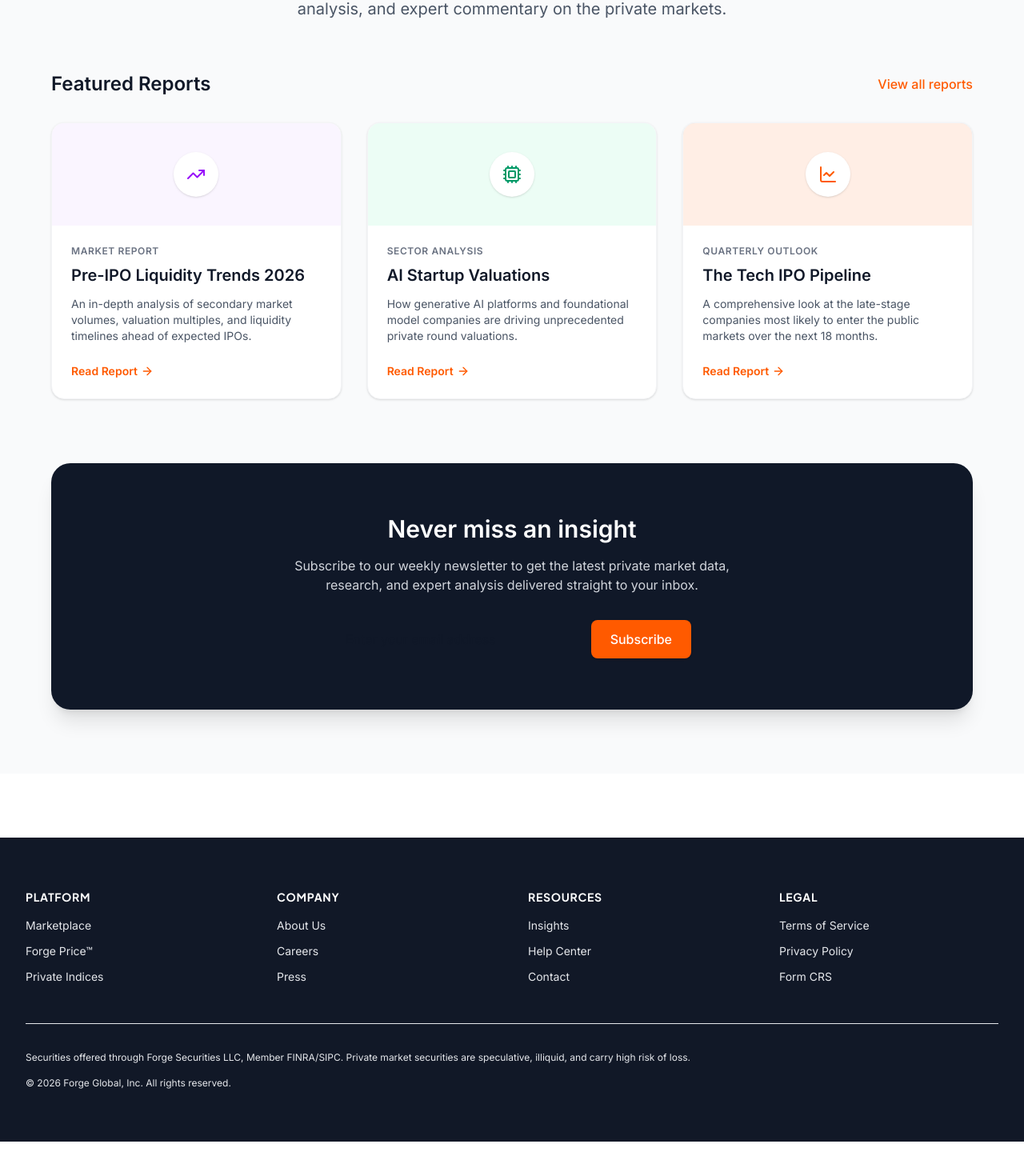
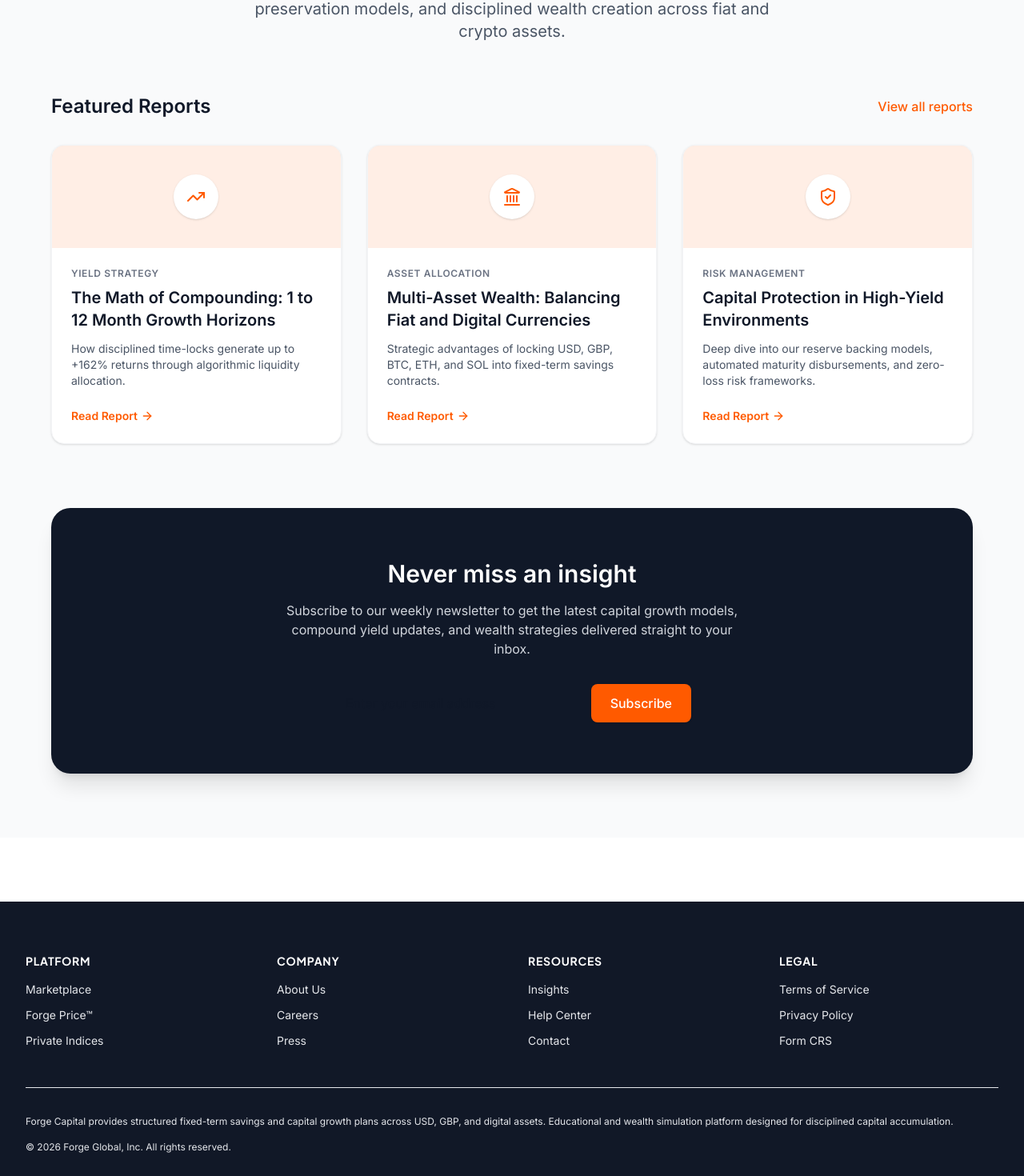
Before and after one commit to Michael-ozenua090/forgerinvest, a Next.js app: page /insights in a window 1280 px wide. Shown: the part 294-1764 px from the top of the page at 80% size. Before the commit the page ends 1721 px from the top, so only its background shows below. Built offline with nearby package versions, Linux system fonts and the light colour scheme.

Commit message:
polish(marketing): align all secondary pages, layout, and copy with High-Growth Savings & Capital Accumulation

```diff
--- a/src/app/(app)/kyc/page.tsx
+++ b/src/app/(app)/kyc/page.tsx
@@ -130,7 +130,7 @@ export default function KYCPage() {
           <CheckCircle2 size={24} className="shrink-0" />
           <div>
             <p className="font-bold text-sm">KYC Verification Submitted Successfully</p>
-            <p className="text-xs opacity-90">Your account is verified and you have full access to private market shares and funds.</p>
+            <p className="text-xs opacity-90">Your account is verified. You now have full clearance to withdraw matured capital and interest payouts.</p>
           </div>
         </div>
       )}
--- a/src/app/(marketing)/careers/page.tsx
+++ b/src/app/(marketing)/careers/page.tsx
@@ -8,8 +8,8 @@ export default function CareersPage() {
       icon: <DollarSign className="w-6 h-6 text-forge-orange" />
     },
     {
-      title: "Pre-IPO Equity Packages",
-      description: "Own a piece of the infrastructure you're building.",
+      title: "Performance & Growth Incentives",
+      description: "Earn profit-sharing and capital performance bonuses based on platform milestones.",
       icon: <Briefcase className="w-6 h-6 text-forge-orange" />
     },
     {
@@ -26,8 +26,8 @@ export default function CareersPage() {
 
   const positions = [
     { title: "Senior Full-Stack Engineer", department: "Engineering", location: "Remote" },
-    { title: "Brokerage Operations Specialist", department: "Operations", location: "New York" },
-    { title: "Compliance Officer", department: "Legal", location: "San Francisco" }
+    { title: "Treasury & Liquidity Operations Specialist", department: "Operations", location: "New York" },
+    { title: "Compliance & Regulatory Specialist", department: "Legal", location: "San Francisco" }
   ];
 
   return (
@@ -35,10 +35,10 @@ export default function CareersPage() {
       <div className="max-w-5xl mx-auto">
         <header className="text-center mb-16">
           <h1 className="text-5xl font-extrabold text-gray-900 mb-6 tracking-tight">
-            Build the Infrastructure of Private Capital.
+            Build the Infrastructure of Disciplined Wealth Accumulation.
           </h1>
           <p className="text-xl text-gray-600 max-w-2xl mx-auto">
-            Join Forge in our mission to bring transparency, access, and efficiency to the private markets. We are looking for builders, thinkers, and innovators.
+            Join Forge in our mission to bring financial predictability, capital protection, and high-yield savings to global earners. We are looking for builders, quantitative thinkers, and innovators.
           </p>
         </header>
 
--- a/src/app/(marketing)/insights/page.tsx
+++ b/src/app/(marketing)/insights/page.tsx
@@ -1,27 +1,27 @@
-import { BookOpen, TrendingUp, Cpu, LineChart, ArrowRight } from "lucide-react";
+import { BookOpen, TrendingUp, Landmark, ShieldCheck, ArrowRight } from "lucide-react";
 
 export default function InsightsPage() {
   const featuredReports = [
     {
-      title: "Pre-IPO Liquidity Trends 2026",
-      category: "Market Report",
-      icon: <TrendingUp className="w-6 h-6 text-purple-600" />,
-      bg: "bg-purple-50",
-      description: "An in-depth analysis of secondary market volumes, valuation multiples, and liquidity timelines ahead of expected IPOs."
+      title: "The Math of Compounding: 1 to 12 Month Growth Horizons",
+      category: "Yield Strategy",
+      icon: <TrendingUp className="w-6 h-6 text-forge-orange" />,
+      bg: "bg-forge-orange/10",
+      description: "How disciplined time-locks generate up to +162% returns through algorithmic liquidity allocation."
     },
     {
-      title: "AI Startup Valuations",
-      category: "Sector Analysis",
-      icon: <Cpu className="w-6 h-6 text-emerald-600" />,
-      bg: "bg-emerald-50",
-      description: "How generative AI platforms and foundational model companies are driving unprecedented private round valuations."
+      title: "Multi-Asset Wealth: Balancing Fiat and Digital Currencies",
+      category: "Asset Allocation",
+      icon: <Landmark className="w-6 h-6 text-forge-orange" />,
+      bg: "bg-forge-orange/10",
+      description: "Strategic advantages of locking USD, GBP, BTC, ETH, and SOL into fixed-term savings contracts."
     },
     {
-      title: "The Tech IPO Pipeline",
-      category: "Quarterly Outlook",
-      icon: <LineChart className="w-6 h-6 text-forge-orange" />,
+      title: "Capital Protection in High-Yield Environments",
+      category: "Risk Management",
+      icon: <ShieldCheck className="w-6 h-6 text-forge-orange" />,
       bg: "bg-forge-orange/10",
-      description: "A comprehensive look at the late-stage companies most likely to enter the public markets over the next 18 months."
+      description: "Deep dive into our reserve backing models, automated maturity disbursements, and zero-loss risk frameworks."
     }
   ];
 
@@ -33,10 +33,10 @@ export default function InsightsPage() {
             <BookOpen className="w-8 h-8 text-forge-orange" />
           </div>
           <h1 className="text-4xl md:text-5xl font-extrabold text-gray-900 mb-6 tracking-tight">
-            Private Market Insights
+            Capital Growth & Wealth Insights
           </h1>
           <p className="text-xl text-gray-600 max-w-2xl mx-auto">
-            Your editorial hub for institutional-grade research, data-driven analysis, and expert commentary on the private markets.
+            Your educational hub for compound interest strategies, capital preservation models, and disciplined wealth creation across fiat and crypto assets.
           </p>
         </header>
 
@@ -70,7 +70,7 @@ export default function InsightsPage() {
         <section className="mt-20 bg-gray-900 rounded-3xl p-10 md:p-16 text-center shadow-xl">
           <h2 className="text-3xl font-bold text-white mb-4">Never miss an insight</h2>
           <p className="text-gray-300 max-w-xl mx-auto mb-8">
-            Subscribe to our weekly newsletter to get the latest private market data, research, and expert analysis delivered straight to your inbox.
+            Subscribe to our weekly newsletter to get the latest capital growth models, compound yield updates, and wealth strategies delivered straight to your inbox.
           </p>
           <form className="flex flex-col sm:flex-row max-w-md mx-auto gap-3">
             <input
--- a/src/app/(marketing)/layout.tsx
+++ b/src/app/(marketing)/layout.tsx
@@ -35,7 +35,7 @@ export default function MarketingLayout({
           <div className="flex items-center gap-4">
             <button className="hidden sm:flex items-center gap-2 px-3 py-1.5 rounded-md border border-forge-gray-200 text-forge-gray-600 hover:border-forge-orange hover:text-forge-orange transition-colors">
               <Search size={14} />
-              <span className="text-xs font-medium">Search tickers...</span>
+              <span className="text-xs font-medium">Search plans...</span>
             </button>
             <Link href={ROUTES.auth.login} className="text-sm font-semibold text-forge-gray-900 border border-forge-gray-200 px-4 py-2 rounded-lg hover:bg-forge-gray-50 transition-colors">
               Log In
@@ -98,7 +98,7 @@ export default function MarketingLayout({
           {/* Regulatory Disclaimers */}
           <div className="border-t border-forge-gray-800 pt-8 text-xs text-forge-gray-500 space-y-3 leading-relaxed">
             <p>
-              Securities offered through Forge Securities LLC, Member FINRA/SIPC. Private market securities are speculative, illiquid, and carry high risk of loss.
+              Forge Capital provides structured fixed-term savings and capital growth plans across USD, GBP, and digital assets. Educational and wealth simulation platform designed for disciplined capital accumulation.
             </p>
             <p>&copy; 2026 Forge Global, Inc. All rights reserved.</p>
           </div>
--- a/src/app/(marketing)/press/page.tsx
+++ b/src/app/(marketing)/press/page.tsx
@@ -4,18 +4,18 @@ export default function PressPage() {
   const releases = [
     {
       date: "October 5, 2026",
-      title: "Forge Reports Q3 Private Trading Volume Growth",
-      excerpt: "Trading volume on the Forge platform reached a new all-time high in Q3 as institutional adoption of private market infrastructure accelerates."
+      title: "Forge Capital Reports Record Inflows in Fixed-Term Growth Plans",
+      excerpt: "Fixed-term capital commitments across 1-month and 12-month plans reached new milestones as savers seek predictable, contracted compound yields."
     },
     {
       date: "September 12, 2026",
-      title: "Forge Expands Digital Asset & Crypto Custody Rails",
-      excerpt: "New infrastructure integrations provide seamless settlement for tokenized pre-IPO equity and secondary market digital assets."
+      title: "Forge Expands Digital Asset Yield Rails with BTC, ETH, and SOL Integration",
+      excerpt: "New infrastructure integrations provide seamless deposits and fixed-yield contracts for major cryptocurrencies alongside USD and GBP."
     },
     {
       date: "August 20, 2026",
-      title: "Forge Launches Next-Gen Valuations API",
-      excerpt: "Real-time pricing data and predictive analytics are now available for select institutional partners through our new Developer Portal."
+      title: "Forge Launches Educational Simulator for High-Yield Capital Accumulation",
+      excerpt: "Interactive wealth simulation features, real-time FX rate conversions, and disciplined savings calculators are now live for all platform members."
     }
   ];
 
@@ -27,7 +27,7 @@ export default function PressPage() {
             News & Press Releases
           </h1>
           <p className="text-xl text-gray-600 max-w-2xl">
-            Stay updated with the latest announcements, platform milestones, and news from Forge.
+            Stay updated with the latest announcements, platform milestones, and news from Forge Capital.
           </p>
         </header>
 
--- a/src/app/layout.tsx
+++ b/src/app/layout.tsx
@@ -32,26 +32,27 @@ const spaceGrotesk = Space_Grotesk({
 
 export const metadata: Metadata = {
   title: {
-    default: "Forge | Private Market & Pre-IPO Trading",
-    template: "%s | Forge",
+    default: "Forge Capital | High-Growth Fixed Savings & Capital Accumulation",
+    template: "%s | Forge Capital",
   },
   description:
-    "Forge is the leading platform for trading private market stocks and pre-IPO shares. Access exclusive deals, real-time data, and institutional-grade execution.",
+    "Forge Capital empowers individuals to turn small capital into significant wealth through disciplined fixed-term savings, compound growth plans, and multi-asset yield infrastructure.",
   keywords: [
-    "private market",
-    "pre-IPO",
-    "stock trading",
-    "secondary market",
-    "private equity",
-    "venture capital",
+    "high-growth savings",
+    "fixed-term savings",
+    "capital accumulation",
+    "compound interest",
+    "wealth simulation",
+    "digital assets",
+    "forge capital",
   ],
   openGraph: {
     type: "website",
     locale: "en_US",
-    siteName: "Forge",
-    title: "Forge | Private Market & Pre-IPO Trading",
+    siteName: "Forge Capital",
+    title: "Forge Capital | High-Growth Fixed Savings & Capital Accumulation",
     description:
-      "The leading platform for trading private market stocks and pre-IPO shares.",
+      "Turn small capital into significant wealth through disciplined fixed-term savings and guaranteed compound yields.",
   },
 };
 
```
Also changed, not shown: src/app/(marketing)/about/page.tsx (+15 -15 lines), src/app/(marketing)/help-center/page.tsx (+12 -12 lines).
